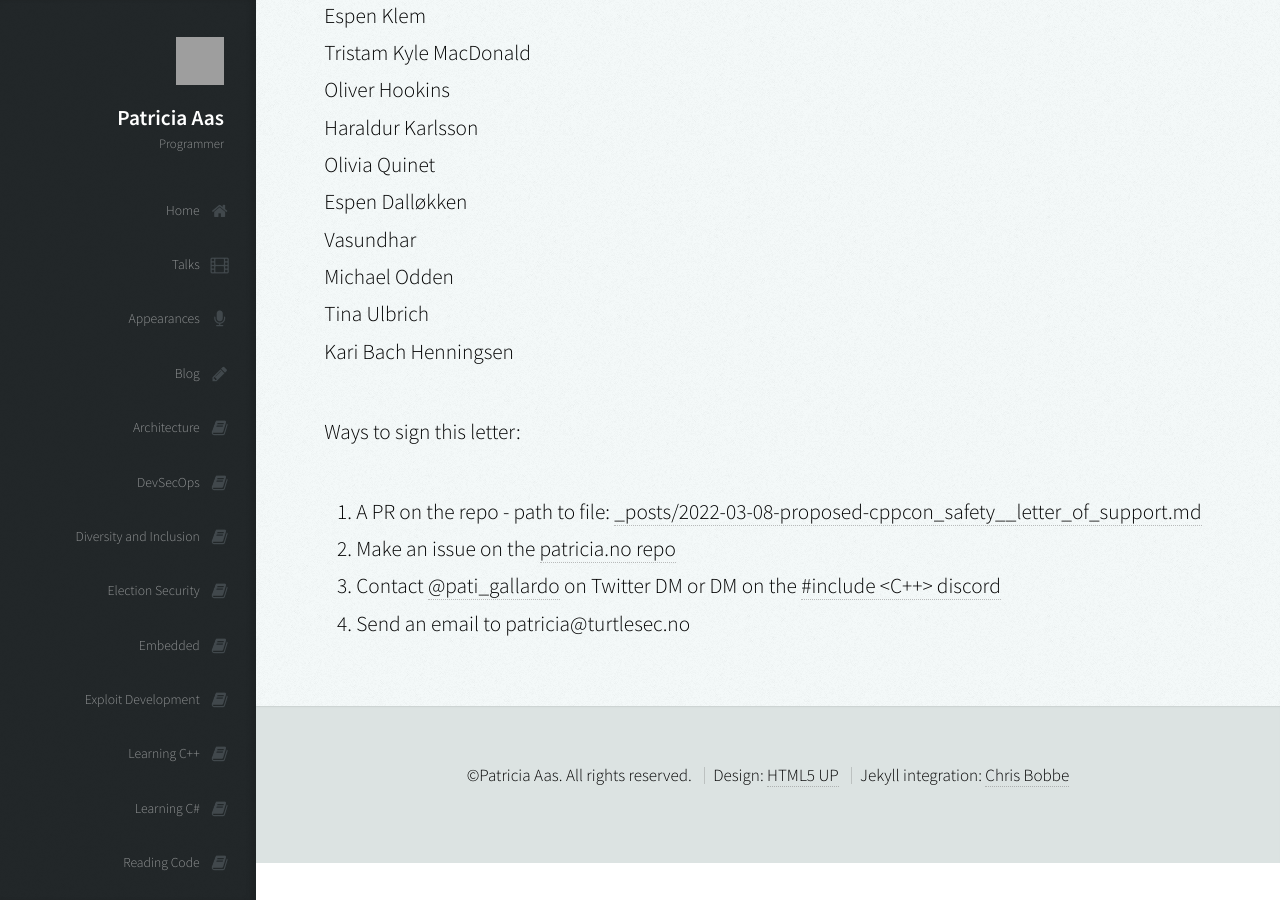
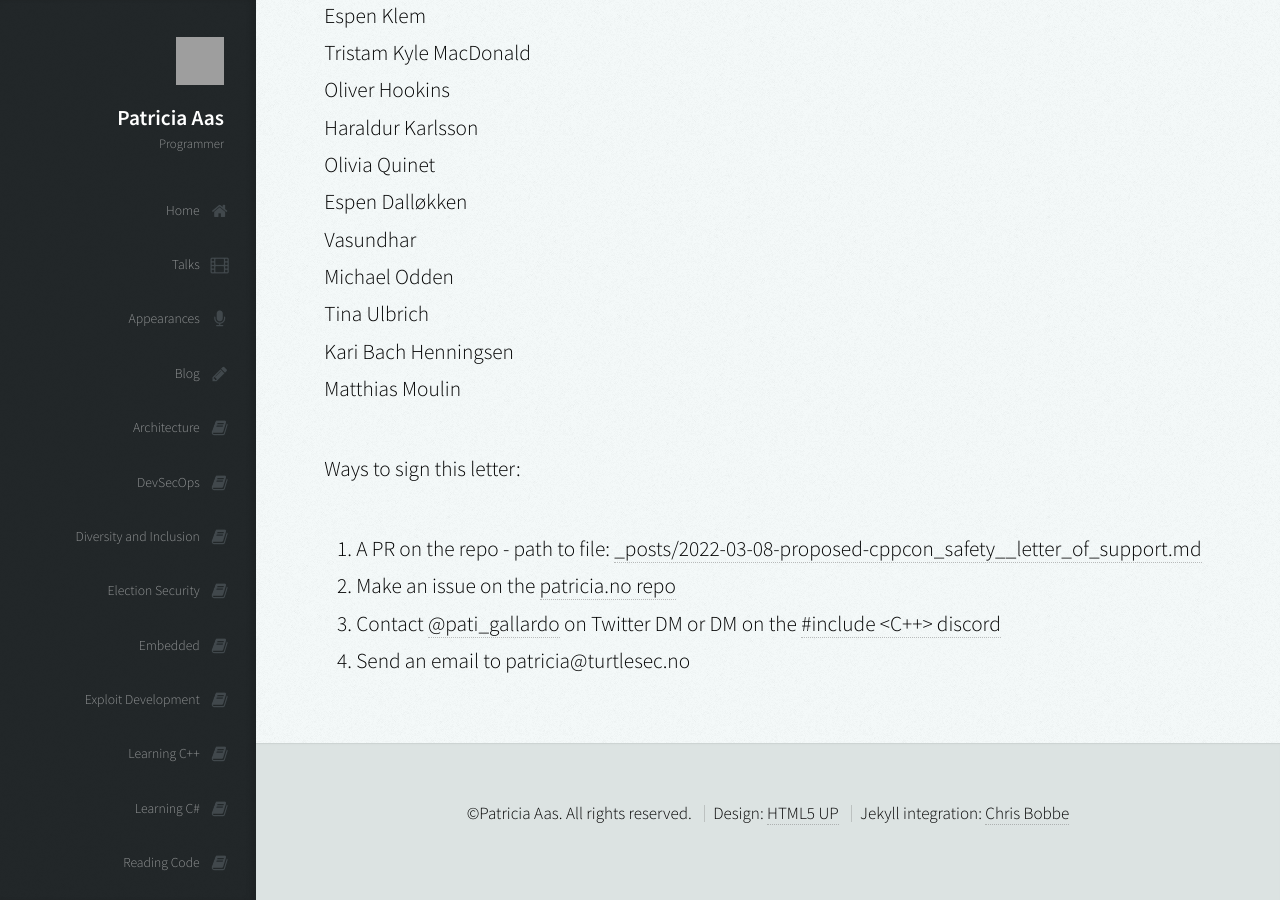
Before and after one commit to patricia-gallardo/patricia-gallardo.github.io, a Jekyll site: the page built from _posts/2022-03-08-proposed-cppcon_safety__letter_of_support.md, in a window 1280 px wide and 900 px high, scrolled down 6269 px. Built offline with Jekyll 4.4.1, drawn with Linux system fonts in a browser that asks for light colours; nearby versions of some CDN libraries; grey boxes are pictures that could not be loaded.

Commit message:
Added myself (Matthias Moulin) to 2022-03-08-proposed-cppcon_safety__letter_of_support.md

```diff
--- a/_posts/2022-03-08-proposed-cppcon_safety__letter_of_support.md
+++ b/_posts/2022-03-08-proposed-cppcon_safety__letter_of_support.md
@@ -176,6 +176,7 @@ Vasundhar <br>
 Michael Odden <br>
 Tina Ulbrich <br>
 Kari Bach Henningsen <br>
+Matthias Moulin <br>
 
 
 Ways to sign this letter:
```
